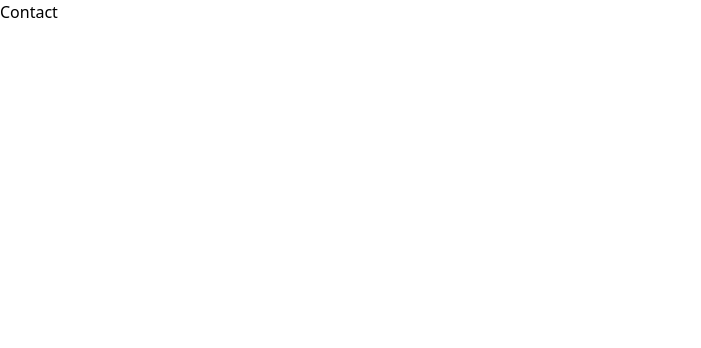
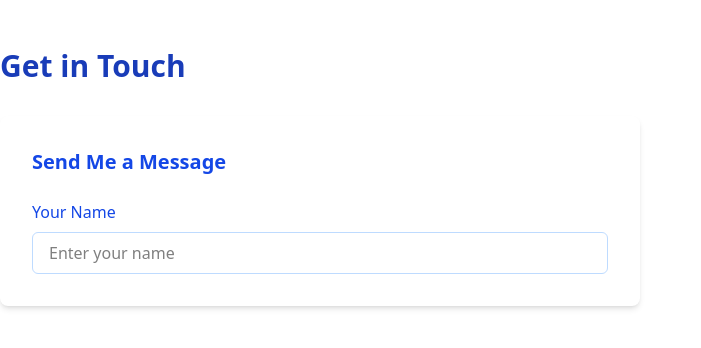
Before and after one commit to dcmallett/portfolio, a Next.js app in the folder frontend/: page /contact in a window 1280 px wide. Shown: the top 348 px of the page, without its empty margins (0-701 px from the left). Built offline with nearby package versions, Linux system fonts and the light colour scheme.

Commit message:
Added contact page

```diff
--- a/frontend/app/contact/page.tsx
+++ b/frontend/app/contact/page.tsx
@@ -1,5 +1,31 @@
 const Page = () => {
-	return <div>Contact</div>;
+	return (
+		<section className="py-12">
+			<h2 className="text-3xl font-bold text-blue-800 mb-8">Get in Touch</h2>
+			<div className="flex flex-col lg-flex-row gap-8">
+				<div className="w-full lg:w-1/2">
+					<div className="bg-white rounded-lg shadow-md p-8">
+						<h3 className="text-xl font-bold text-blue-700 mb-6">
+							Send Me a Message
+						</h3>
+						<form className="space-y-6">
+							<div>
+								<label htmlFor="name" className="block text-blue-700 mb-2">
+									Your Name
+								</label>
+								<input
+									type="text"
+									id="name"
+									className="w-full px-4 py-2 border border-blue-200 rounded-md focus:outline-none focus:ring-2 focus:ring-blue-400"
+									placeholder="Enter your name"
+								/>
+							</div>
+						</form>
+					</div>
+				</div>
+			</div>
+		</section>
+	);
 };
 
 export default Page;
```
